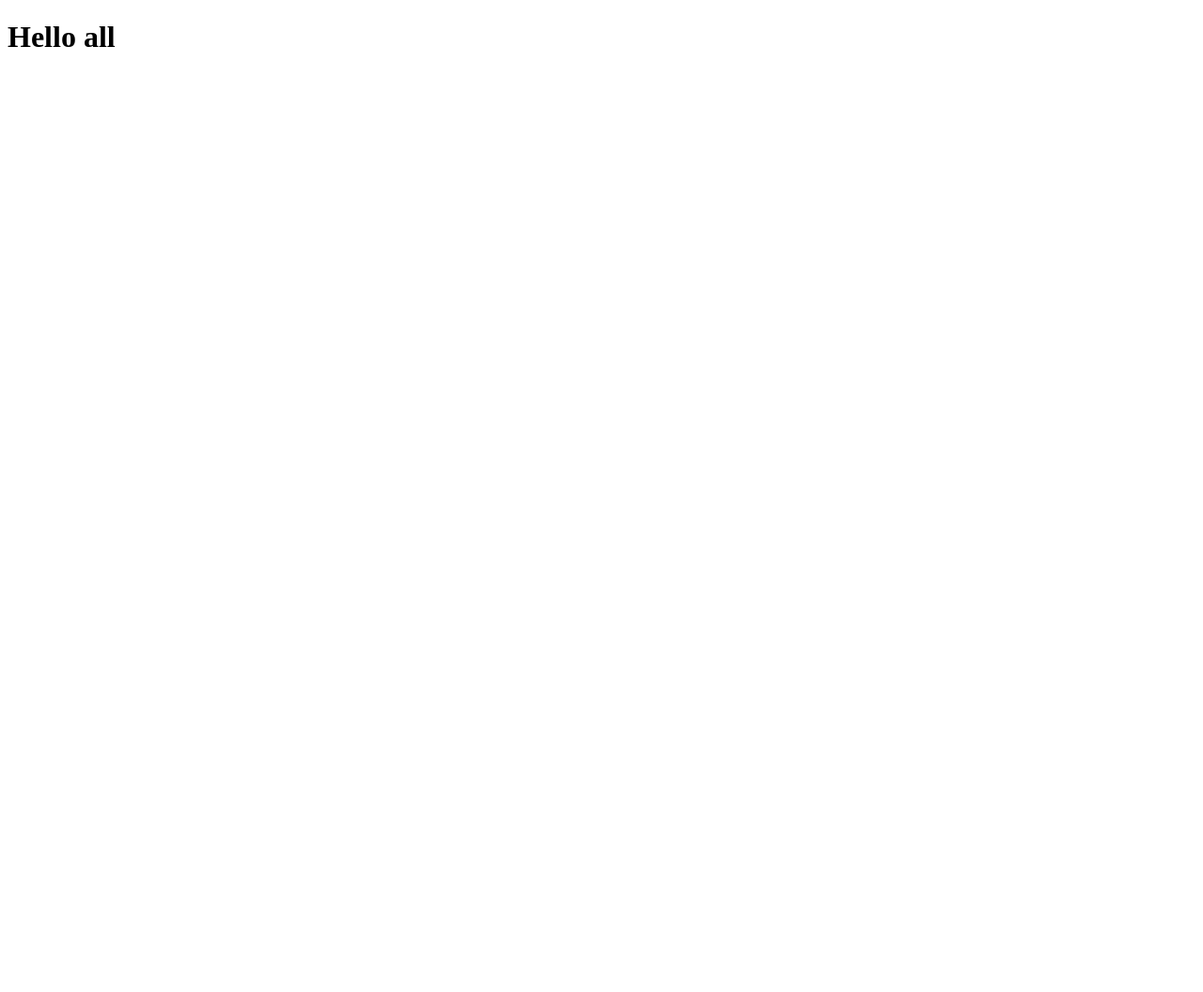
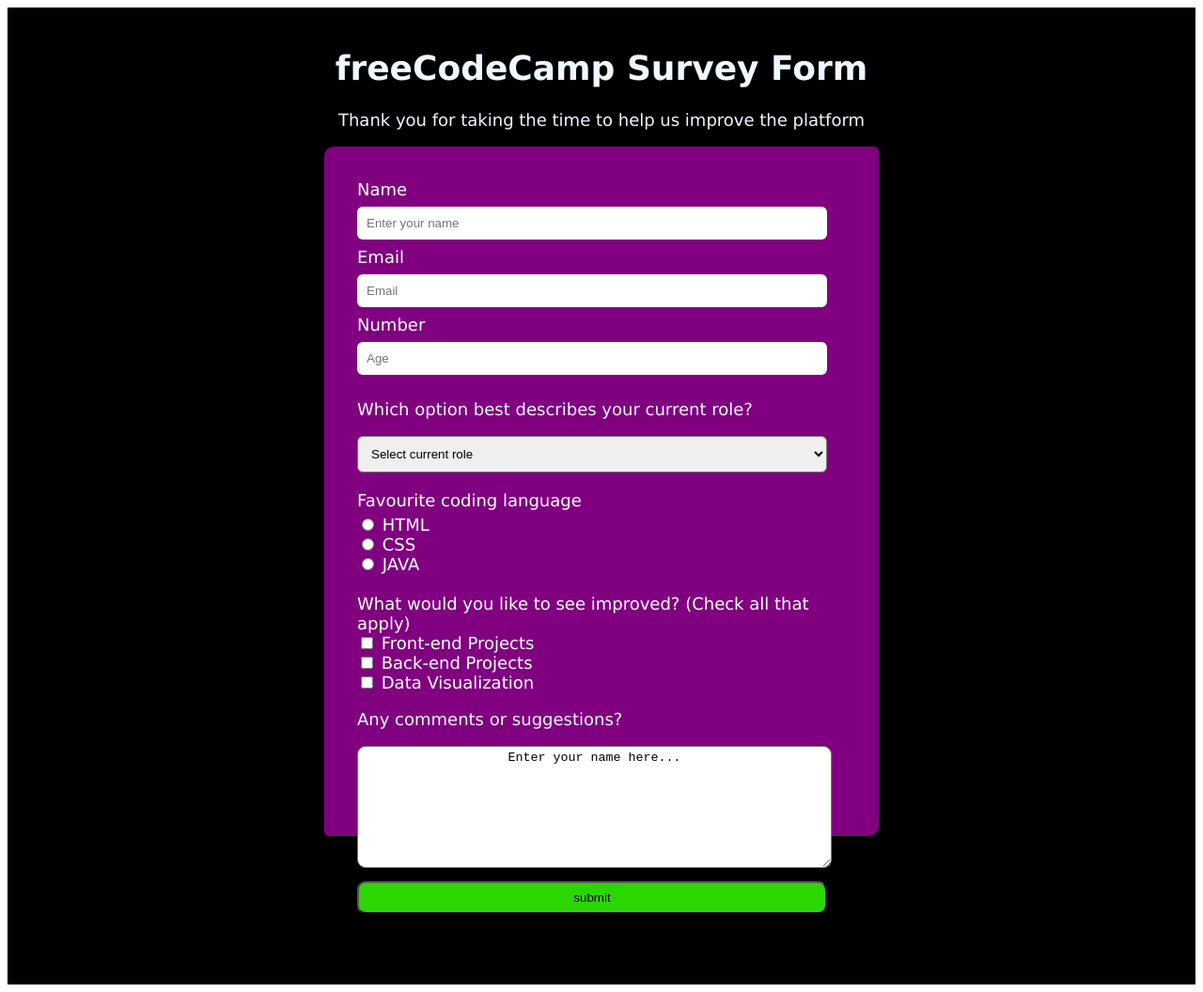
Before and after one commit to SaveryIV/Microverse-problem, a plain HTML site: page index.html in a window 1280 px wide. Shown: the whole page at 94% size. Before the commit the page ends 800 px from the top, so only its background shows below. Drawn offline with Linux system fonts and the light colour scheme.

```diff
--- a/index.html
+++ b/index.html
@@ -1,12 +1,69 @@
 <!DOCTYPE html>
 <html lang="en">
-  <head>
-    <meta charset="UTF-8" />
-    <meta http-equiv="X-UA-Compatible" content="IE=edge" />
-    <meta name="viewport" content="width=device-width, initial-scale=1.0" />
+<head>
+    <link rel="stylesheet" href="style.css">
+    <meta charset="UTF-8">
+    <meta http-equiv="X-UA-Compatible" content="IE=edge">
+    <meta name="viewport" content="width=device-width, initial-scale=1.0">
     <title>Document</title>
-  </head>
-  <body>
-    <h1>Hello all</h1>
-  </body>
+</head>
+<body>
+    <div id="container">
+        <h1 id="title">freeCodeCamp Survey Form</h1>
+        <p>Thank you for taking the time to help us improve the platform</p>
+
+        <form  id="survey-form">
+          <label for="name" id="name-label">Name</label > <br>
+          <input type="text" id="name" name="name" placeholder="Enter your name">
+          <label for="email" id="email-label">Email</label>
+          <input type="email" name="email" id="email" placeholder="Email">
+          <label for="number" id="number-label">Number</label>
+          <input type="number" name="number" id="number" min="10" max="99" placeholder="Age"><br>
+
+          <p id="description">Which option best describes your current role?</p>
+          <select name="dropdown" id="dropdown">
+
+            <option disabled selected value="Select current role">Select current role</option>
+            <option value="student">Student</option>
+            <option value="full time job">Full Time Job</option> <br> <br>
+          </select>
+
+            <label for="html" id="radio-description">Favourite coding language</label>
+            <input type="radio" name="fav language" id="html" value="HTML">
+            <label for="html">HTML</label><br>
+
+            <input type="radio" name="fav-language" id="css" value="CSS">
+            <label for="css">CSS</label> <br>
+
+            <input type="radio" name="fav-language" id="java" value="JAVA">
+            <label for="java">JAVA</label> <br><br>
+
+           <label for="frontend">What would you like to see improved? (Check all that apply)</label><br>
+           <input type="checkbox" name="front-end" id="frontend">
+           <label for="front-end">Front-end Projects</label> <br>
+
+           <input type="checkbox" name="back-end" id="backend">
+           <label for="back-end">Back-end Projects</label> <br>
+
+           <input type="checkbox" name="data-visualisation" id="datavisualisation">
+           <label for="datavisualisation">Data Visualization</label><br>
+
+           <p id="textarea-A">Any comments or suggestions?</p>
+           <textarea name="textarea" id="textarea" cols="60" rows="8">Enter your name here...</textarea><br>
+
+           <button type="submit" id="submit">submit</button>
+
+
+
+
+
+
+
+
+
+        </form>
+
+
+        </div>
+</body>
 </html>
--- a/style.css
+++ b/style.css
@@ -0,0 +1,68 @@
+#container{
+    background-color: black;
+     height: 1000px;
+     width: auto;
+     padding: 20px;
+     font-family: Verdana, Geneva, Tahoma, sans-serif;
+     font-size: large;
+ }
+
+ form{
+
+     background-color:purple;
+    max-width:  520px;
+     height: 83vh;
+     padding: 35px;
+     margin: auto;
+     color: white;
+     border-radius: 10px 5px;
+ }
+
+ #title,p{
+     text-align: center;
+     color: aliceblue;
+ }
+
+ #name, #email,#number{
+     padding: 10px;
+     width: 480px;
+     border-radius: 6px;
+     border: none;
+     margin-top: 8px;
+     margin-bottom: 8px;
+ }
+
+ #description, #radio-description,#selected,#textarea-A{
+     display: flex;
+     flex-direction: row;
+     margin-bottom: none;
+
+ }
+
+ #dropdown{
+     width: 500px;
+     padding: 10px;
+     border-radius: 6px;
+     margin-top: none;
+     margin-bottom: 19px;
+ }
+ #html{
+     margin-top: 9px;
+     padding: 8px;
+ }
+
+ textarea{
+     padding: 4px;
+     border-radius: none;
+     border-radius: 9px;
+     text-align: center;
+ }
+
+ #submit{
+     width: 500px;
+     background-color: rgba(51, 255, 0, 0.842);
+     padding: 8px;
+     margin-top: 10px;
+     border-radius: none;
+     border-radius: 9px;
+ }
```
